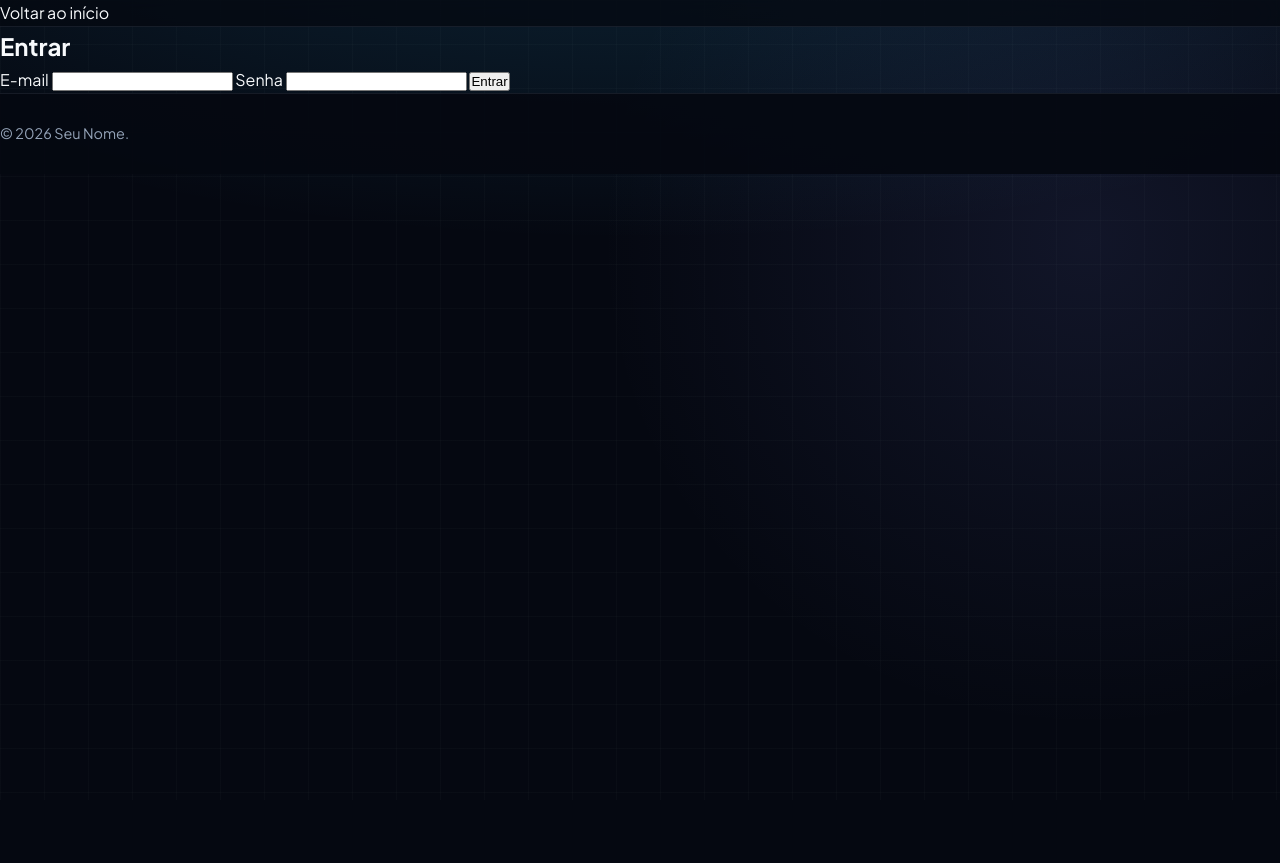
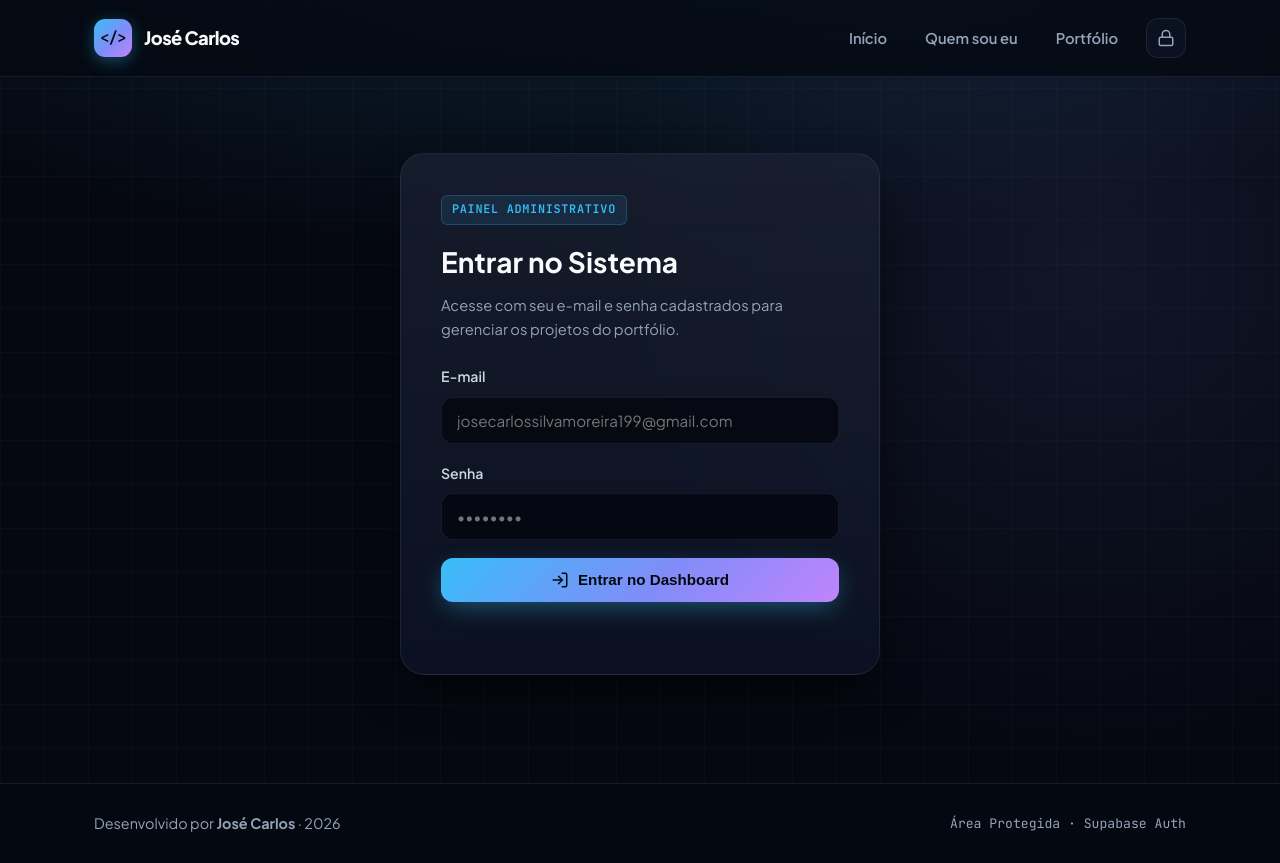
Before and after one commit to josecarlossilvamoreira199-cpu/portifolio-jose, a plain HTML site: page login.html in a window 1280 px wide. Before the commit the page ends 800 px from the top, so only its background shows below. Drawn offline with nearby package versions, Linux system fonts and the light colour scheme.

Commit message:
Update login page title and structure

```diff
--- a/login.html
+++ b/login.html
@@ -3,39 +3,72 @@
 <head>
   <meta charset="UTF-8">
   <meta name="viewport" content="width=device-width, initial-scale=1.0">
-  <title>Entrar | Seu Nome</title>
   <meta name="robots" content="noindex">
+  <title>Acesso Restrito | José Carlos</title>
   <link rel="stylesheet" href="css/style.css">
+  <script src="https://unpkg.com/lucide@latest"></script>
+  <script src="https://cdn.jsdelivr.net/npm/@supabase/supabase-js@2"></script>
 </head>
 <body>
+
   <header>
-    <nav aria-label="Navegação principal">
-      <a href="index.html">Voltar ao início</a>
-    </nav>
+    <div class="container navbar">
+      <a href="index.html" class="logo-link">
+        <span class="logo-badge">&lt;/&gt;</span>
+        <span>José Carlos</span>
+      </a>
+      <nav aria-label="Menu principal">
+        <ul class="nav-links">
+          <li><a href="index.html">Início</a></li>
+          <li><a href="quemsoueu.html">Quem sou eu</a></li>
+          <li><a href="portfolio.html">Portfólio</a></li>
+          <li>
+            <a href="login.html" class="btn-cadeado" aria-label="Entrar na área restrita">
+              <i data-lucide="lock" width="18" height="18"></i>
+            </a>
+          </li>
+        </ul>
+      </nav>
+    </div>
   </header>
 
-  <main>
-    <section aria-labelledby="titulo-login">
-      <h1 id="titulo-login">Entrar</h1>
-      <form id="form-login" novalidate>
-        <label for="email">E-mail</label>
-        <input type="email" id="email" required autocomplete="email">
+  <main class="container">
+    <section class="form-box">
+      <span class="tag-tema">Painel Administrativo</span>
+      <h1 style="font-size: 1.75rem; margin-bottom: 8px;">Entrar no Sistema</h1>
+      <p style="color: var(--text-secondary); font-size: 0.92rem; margin-bottom: 24px;">
+        Acesse com seu e-mail e senha cadastrados para gerenciar os projetos do portfólio.
+      </p>
 
-        <label for="senha">Senha</label>
-        <input type="password" id="senha" required autocomplete="current-password">
+      <form id="form-login">
+        <div class="campo-grupo">
+          <label for="email">E-mail</label>
+          <input type="email" id="email" name="email" required placeholder="josecarlossilvamoreira199@gmail.com">
+        </div>
 
-        <button type="submit" id="btn-entrar">Entrar</button>
-        <p id="mensagem" role="alert"></p>
+        <div class="campo-grupo">
+          <label for="senha">Senha</label>
+          <input type="password" id="senha" name="senha" required placeholder="••••••••">
+        </div>
+
+        <button type="submit" class="btn-principal" style="width: 100%;">
+          <i data-lucide="log-in" width="18" height="18"></i>
+          <span>Entrar no Dashboard</span>
+        </button>
+        <p id="erro-login" class="mensagem-erro" role="alert"></p>
       </form>
     </section>
   </main>
 
   <footer>
-    <p>&copy; 2026 Seu Nome.</p>
+    <div class="container footer-conteudo">
+      <p>Desenvolvido por <strong>José Carlos</strong> · 2026</p>
+      <p style="font-family: 'JetBrains Mono', monospace; font-size: 0.82rem;">Área Protegida · Supabase Auth</p>
+    </div>
   </footer>
 
-  <script src="https://cdn.jsdelivr.net/npm/@supabase/supabase-js@2"></script>
   <script src="js/config.js"></script>
   <script src="js/login.js"></script>
+  <script>lucide.createIcons();</script>
 </body>
 </html>
```
